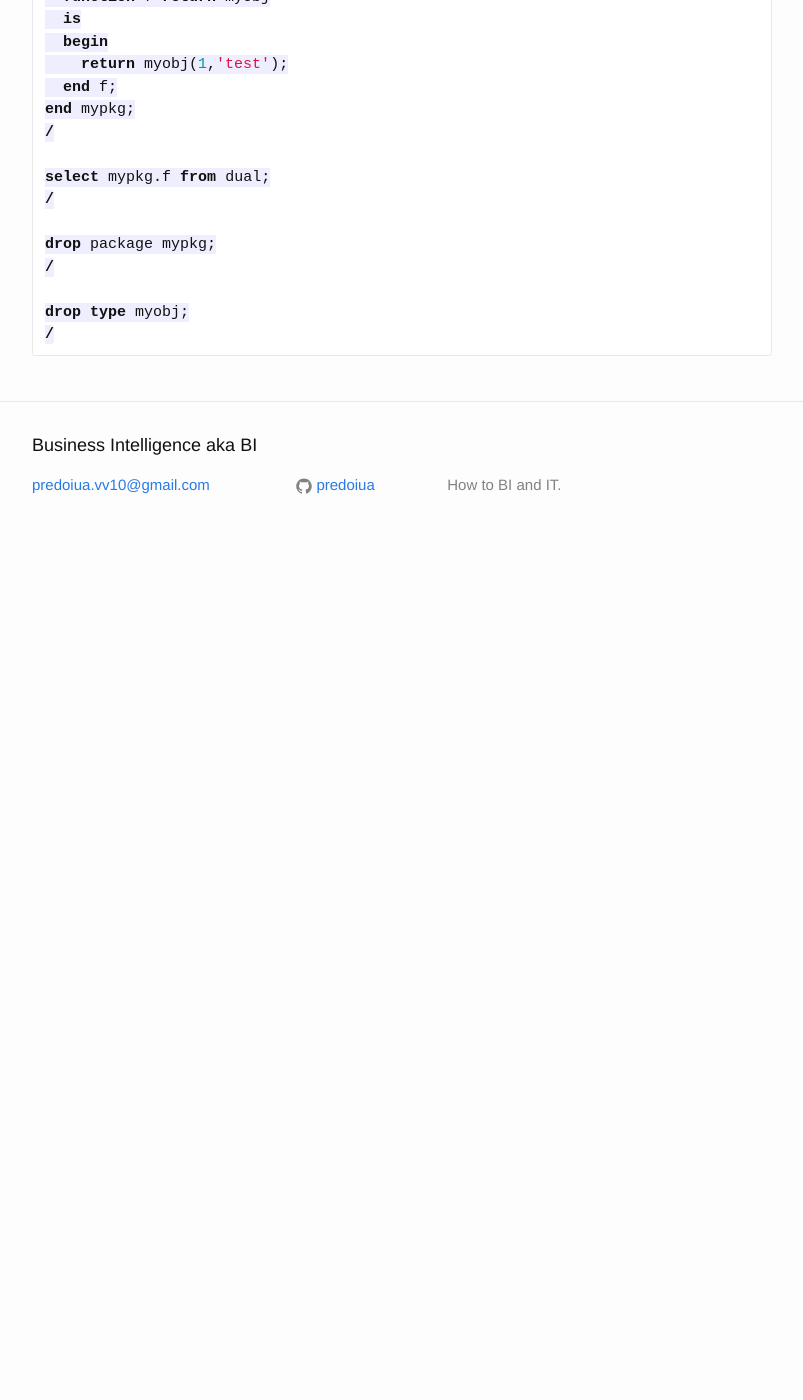
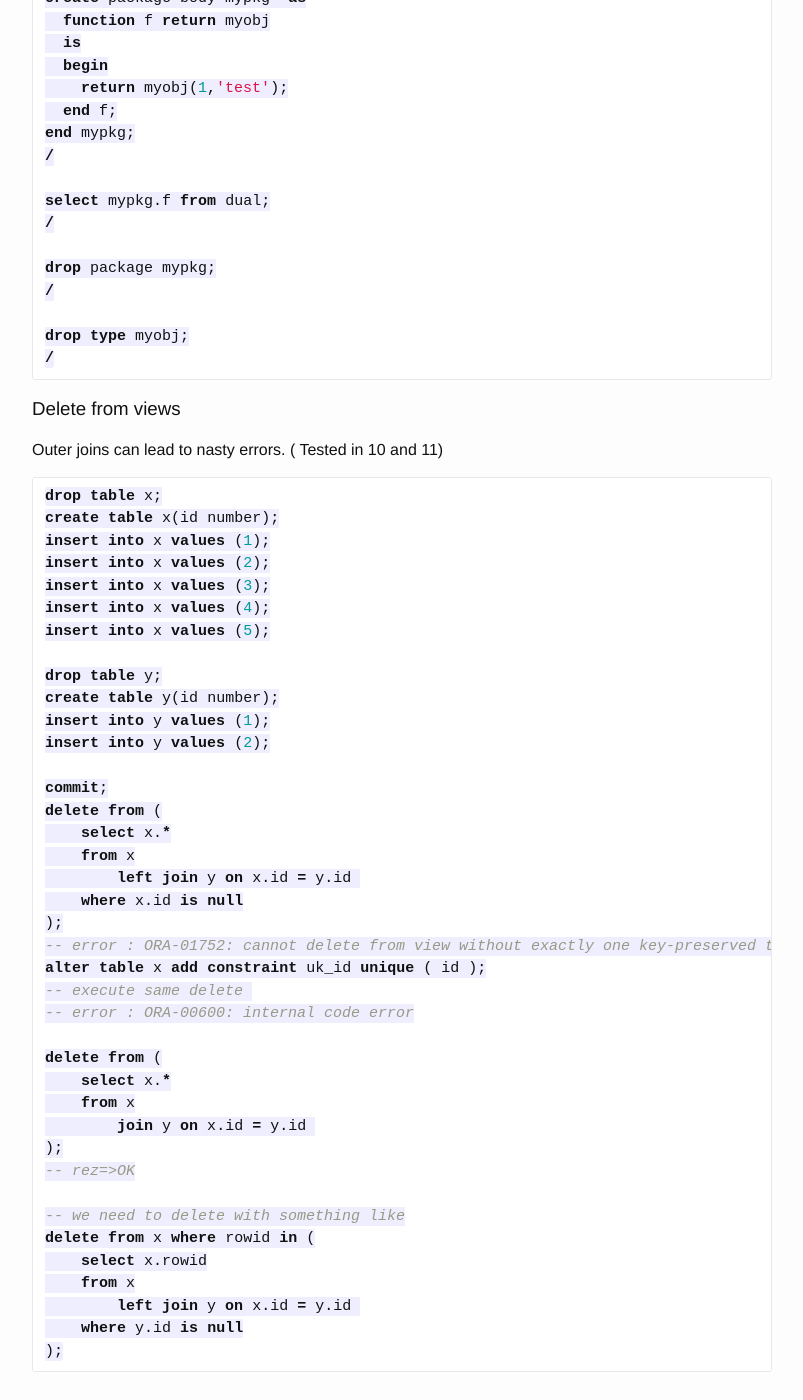
Before and after one commit to predoiua/predoiua.github.io, a Jekyll site: the page built from tutorials/oracle/code/oracle_code.md, in a window 1280 px wide and 1400 px high, scrolled down 1149 px. Shown: the whole window, without its empty margins (238-1041 px from the left). Built offline with Jekyll 4.4.1, drawn with Linux system fonts in a browser that asks for light colours; before the commit the page ends 1705 px from its top, so only the background shows below that.

Commit message:
oracle delete from view

```diff
--- a/tutorials/oracle/code/oracle_code.md
+++ b/tutorials/oracle/code/oracle_code.md
@@ -69,3 +69,49 @@ drop package mypkg;
 drop type myobj;
 /
 ~~~
+
+###Delete from views
+
+Outer joins can lead to nasty errors. ( Tested in 10 and 11)
+
+~~~sql
+drop table x;
+create table x(id number);
+insert into x values (1);
+insert into x values (2);
+insert into x values (3);
+insert into x values (4);
+insert into x values (5);
+
+drop table y;
+create table y(id number);
+insert into y values (1);
+insert into y values (2);
+
+commit;
+delete from (
+    select x.*
+    from x
+        left join y on x.id = y.id
+    where x.id is null
+);
+-- error : ORA-01752: cannot delete from view without exactly one key-preserved table
+alter table x add constraint uk_id unique ( id );
+-- execute same delete
+-- error : ORA-00600: internal code error
+
+delete from (
+    select x.*
+    from x
+        join y on x.id = y.id
+);
+-- rez=>OK
+
+-- we need to delete with something like
+delete from x where rowid in (
+    select x.rowid
+    from x
+        left join y on x.id = y.id
+    where y.id is null
+);
+~~~
```
